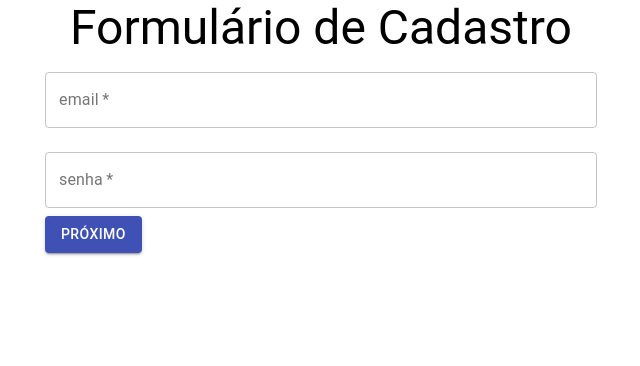
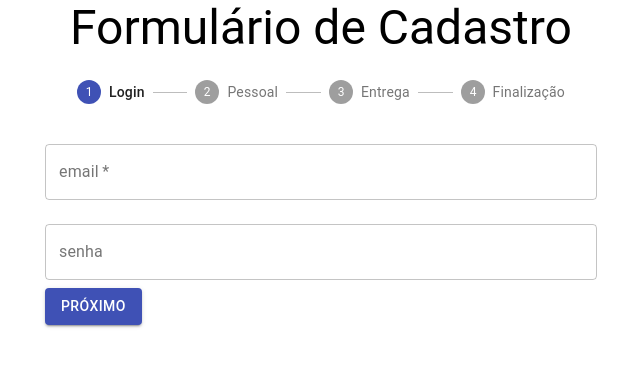
Before and after one commit to VicenteLamberti/React_Projeto_Formulario, a React (Create React App) app: page / in a window 1280 px wide. Shown: the top 366 px of the page, without its empty margins (319-959 px from the left). Built offline with nearby package versions, Linux system fonts and the light colour scheme.

Commit message:
Adicionando validações

```diff
--- a/src/App.js
+++ b/src/App.js
@@ -3,6 +3,8 @@ import React,{Component} from 'react'
 import FormularioCadastro from './components/FormularioCadastro/FormularioCadastro';
 import { Container } from '@material-ui/core';
 import { Typography } from '@material-ui/core';
+
+import {validarCPF,validarSenha} from './models/cadastro'
 class App extends Component{
   render(){
     return (
@@ -10,7 +12,7 @@ class App extends Component{
        <Typography align="center" variant="h3" component="h1" >
           Formulário de Cadastro
         </Typography>
-        <FormularioCadastro aoEnviar={aoEnviarForm} validar={validarCPF}/>
+        <FormularioCadastro aoEnviar={aoEnviarForm} validacoes={{cpf:validarCPF, senha:validarSenha}}/>
       </Container>
 
     );
@@ -21,10 +23,5 @@ function aoEnviarForm(dados){
   console.log(dados)
 }
 
-function validarCPF(cpf){
-  if(cpf.length !== 11){
-    return {valido:false, texto:"Deve ter 11 dígitos"}
-  }
-  return {valido:true, texto:""}
-}
+
 export default App;
--- a/src/components/FormularioCadastro/DadosPessoais.jsx
+++ b/src/components/FormularioCadastro/DadosPessoais.jsx
@@ -6,72 +6,89 @@ import { Switch } from "@material-ui/core";
 import { FormControlLabel } from "@material-ui/core";
 import { useState } from "react";
 
-function DadosPessoais({aoEnviar,validar}){
-    const [nome,setNome] = useState("");
-    const [sobrenome,setSobrenome]= useState("");
-    const [cpf,setCpf]= useState("");
-    const [promocoes,setPromocoes]= useState(true);
-    const [novidades,setNovidades]= useState(true);
-    const [erros, setErros]=useState({cpf:{valido:true,texto:""}});
+function DadosPessoais({ aoEnviar, validacoes }) {
+    const [nome, setNome] = useState("");
+    const [sobrenome, setSobrenome] = useState("");
+    const [cpf, setCpf] = useState("");
+    const [promocoes, setPromocoes] = useState(true);
+    const [novidades, setNovidades] = useState(true);
+    const [erros, setErros] = useState({ cpf: { valido: true, texto: "" } });
 
     //Aqui deveria dar erro ver qual extensao
     // if(true){
     //     setNome("");
     // }
-    return(
+
+    function validarCampos(evt) {
+        const {name,value} = evt.target;
+
+        const novoEstado = {...erros};
+        novoEstado[name]= validacoes[name](value);
+        setErros(novoEstado);
+    }
+
+    function possoEnviar(){
+
+        for(let campo in erros){
+            if(!erros[campo].valido){
+                return false;
+            }
+        }
+        return true;
+    }
+    return (
         <form
-        onSubmit={(evt)=>{
+            onSubmit={(evt) => {
                 evt.preventDefault();
-            aoEnviar({nome,sobrenome,cpf,promocoes,novidades})
+                if(possoEnviar()){
+                    aoEnviar({ nome, sobrenome, cpf, promocoes, novidades })
+                }
             }}>
-            <TextField variant="outlined" id = "nome" label="Nome" fullWidth margin="normal" required
+            <TextField variant="outlined" id="nome" label="Nome" fullWidth margin="normal" required
                 value={nome}
-            onChange={(e)=>{
+                onChange={(e) => {
 
                     let nomeTmp = e.target.value;
-                if(nomeTmp.length >= 3){
-                    nomeTmp = nomeTmp.substring(0,3);
+                    if (nomeTmp.length >= 3) {
+                        nomeTmp = nomeTmp.substring(0, 3);
                     }
                     setNome(nomeTmp);
 
-            }}/>
+                }} />
 
-            <TextField variant="outlined" id = "sobrenome" label="Sobrenome" fullWidth margin="normal" required
+            <TextField variant="outlined" id="sobrenome" label="Sobrenome" fullWidth margin="normal" required
                 value={sobrenome}
-            onChange={(e)=>{
+                onChange={(e) => {
                     setSobrenome(e.target.value);
 
-            }}/>
+                }} />
 
-            <TextField variant="outlined" id = "cpf" label="CPF" fullWidth margin="normal"
+            <TextField variant="outlined" id="cpf" label="CPF" fullWidth margin="normal"
                 error={!erros.cpf.valido}
                 helperText={erros.cpf.texto}
-            onBlur={(evt)=>{
-            let validacao = validar(cpf);
-               setErros({cpf:validacao});
-            }}
+                onBlur={validarCampos}
 
 
-
+                name="cpf"
                 value={cpf}
-            onChange={(e)=>{
+                onChange={(e) => {
                     setCpf(e.target.value);
 
-            }}/>
+                }} />
 
             <FormControlLabel
                 label="Promoções"
-            control={ <Switch color="primary" name="promocoes"  checked={promocoes}
-            onChange={(evt)=>{
+                control={<Switch color="primary" name="promocoes" checked={promocoes}
+                    onChange={(evt) => {
                         setPromocoes(evt.target.checked);
-            }}/>}/>
+                    }} />} />
 
             <FormControlLabel
                 label="Novidades"
-            control={  <Switch color="primary" name="novidades" checked={novidades}
-            onChange={(evt)=>{
+                control={<Switch color="primary" name="novidades" checked={novidades}
+                    onChange={(evt) => {
                         setNovidades(evt.target.checked);
-            }}/>}/>
+                    }} />} />
 
 
             <Button variant="contained" color="primary" type="submit">Próximo</Button>
--- a/src/components/FormularioCadastro/DadosUsuario.jsx
+++ b/src/components/FormularioCadastro/DadosUsuario.jsx
@@ -2,24 +2,52 @@ import { Button, TextField } from "@material-ui/core";
 import React from "react";
 import { useState } from "react";
 
-function DadosUsuario({aoEnviar}){
+function DadosUsuario({aoEnviar,validacoes}){
     const [email,setEmail] = useState("");
     const [senha,setSenha] = useState("");
+    const [erros, setErros] = useState({ senha: { valido: true, texto: "" } });
+
+
+
+    function validarCampos(evt) {
+        const {name,value} = evt.target;
+
+        const novoEstado = {...erros};
+        novoEstado[name]= validacoes[name](value);
+        setErros(novoEstado);
+    }
+    function possoEnviar(){
+
+        for(let campo in erros){
+            if(!erros[campo].valido){
+                return false;
+            }
+        }
+        return true;
+    }
 
     return (
         <form onSubmit={(evt)=>{
             evt.preventDefault();
-            aoEnviar({email, senha});
+            if(possoEnviar()){
+                aoEnviar({email, senha});
+
+            }
         }}>
             <TextField id="email" label ="email" type="email"
-            variant="outlined" required fullWidth margin="normal"
+            variant="outlined" required fullWidth margin="normal" name="email"
             value={email}
-            onChange={(evt)=>{setEmail(evt.target.value)}}/>
 
-            <TextField id="senha"  required label="senha" type="password"
-             variant="outlined"  fullWidth margin="normal"
+            onChange={(evt)=>{setEmail(evt.target.value)}}
+            />
+
+            <TextField id="senha"   label="senha" type="password"
+             variant="outlined"  fullWidth margin="normal" name="senha"
              value={senha}
-             onChange={(evt)=>{setSenha(evt.target.value)}}/>
+             onChange={(evt)=>{setSenha(evt.target.value)}}
+             onBlur={validarCampos}
+             error={!erros.senha.valido}
+             helperText={erros.senha.texto}/>
 
             <Button type="submit" variant="contained" color="primary">Próximo</Button>
         </form>
--- a/src/components/FormularioCadastro/FormularioCadastro.jsx
+++ b/src/components/FormularioCadastro/FormularioCadastro.jsx
@@ -1,5 +1,7 @@
 
+import { Step, StepLabel, Stepper, Typography } from "@material-ui/core";
 import React from "react"
+import { useEffect } from "react";
 import { useState } from "react";
 import DadosEntrega from "./DadosEntrega";
 
@@ -8,23 +10,44 @@ import DadosEntrega from "./DadosEntrega";
 import DadosPessoais from "./DadosPessoais";
 import DadosUsuario from "./DadosUsuario";
 
-function FormularioCadastro({ aoEnviar, validar }) {
+function FormularioCadastro({ aoEnviar, validacoes }) {
 
     const [etapaAtual, setEtapaAtual] = useState(0);
+    const [dadosColetados, setDadosColetados] = useState({});
+    const formularios = [
+        <DadosUsuario aoEnviar={coletarDados} validacoes={validacoes}/>,
+        <DadosPessoais aoEnviar={coletarDados} validacoes={validacoes}/>,
+        <DadosEntrega aoEnviar={coletarDados} validacoes={validacoes}/>,
+        <Typography variant="h5">Obrigado pelo cadastro</Typography>
+    ]
 
-    const formularios = [
-        <DadosUsuario aoEnviar={chamarProximoForm} />,
-        <DadosPessoais aoEnviar={chamarProximoForm} validar={validar}/>,
-        <DadosEntrega aoEnviar={aoEnviar} />
-    ]
+    useEffect(()=>{
+        console.log(dadosColetados)
+        if(etapaAtual === formularios.length-1){
+            aoEnviar(dadosColetados);
+
+        }
+    })
 
     function chamarProximoForm() {
         setEtapaAtual(etapaAtual + 1)
     }
 
+    function coletarDados(dados){
+        setDadosColetados({...dadosColetados,...dados});
+
+        chamarProximoForm();
+    }
+
 
     return (
         <>
+        <Stepper activeStep={etapaAtual}>
+            <Step><StepLabel>Login</StepLabel></Step>
+            <Step><StepLabel>Pessoal</StepLabel></Step>
+            <Step><StepLabel>Entrega</StepLabel></Step>
+            <Step><StepLabel>Finalização</StepLabel></Step>
+        </Stepper>
             {formularios[etapaAtual]}
         </>
     )
--- /dev/null
+++ b/src/models/cadastro.js
@@ -0,0 +1,15 @@
+function validarCPF(cpf){
+    if(cpf.length !== 11){
+      return {valido:false, texto:"Deve ter 11 dígitos"}
+    }
+    return {valido:true, texto:""}
+  }
+
+  function validarSenha(senha){
+    if(senha.length < 4 || senha.length > 10){
+      return {valido:false, texto:"Deve ter entre 4 e 10 dígitos"}
+    }
+    return {valido:true, texto:""}
+  }
+
+  export {validarCPF,validarSenha};
```
Lines whose indentation alone changed are shown as unchanged.
